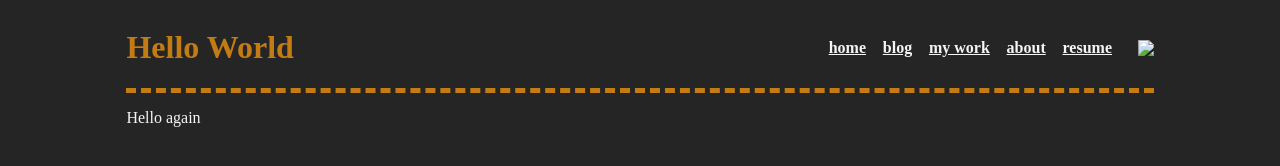
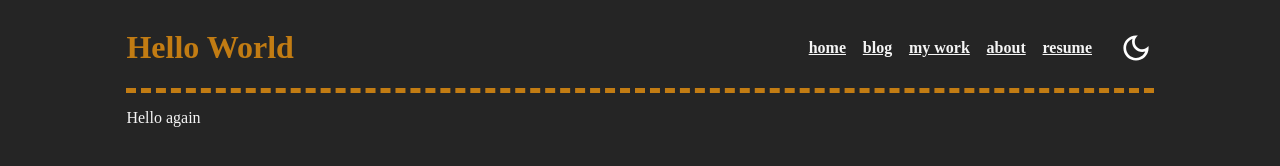
Before and after one commit to fibertiger/fibertiger.github.io, a plain HTML site: page index.html in a window 1280 px wide. Drawn offline with Linux system fonts and the light colour scheme.

Commit message:
add dark mode icon placeholder

```diff
--- a/index.html
+++ b/index.html
@@ -20,11 +20,11 @@
                     <li><a href="/about.html">about</a></li>
                     <li><a href="/hire.html">resume</a></li>
                 </ul>
-                    <img id="toggle-nav" onclick="toggleNav()" src="/assets/menu_white_36dp.svg">
+                    <img onclick="" src="/assets/header/dark_mode_white_36dp.svg">
             </div>
             <div class="mobile-only">
-                <img id="toggle-nav" onclick="toggleNav()" src="/assets/menu_white_36dp.svg">
-                <img id="toggle-nav" onclick="toggleNav()" src="/assets/menu_white_36dp.svg">
+                <img id="toggle-nav" onclick="toggleNav()" src="/assets/header/menu_white_36dp.svg">
+                <img id="toggle-nav" onclick="toggleNav()" src="/assets/header/dark_mode_white_36dp.svg">
             </div>
     </header>
     <nav class="nav" id="nav-mobile">
```
